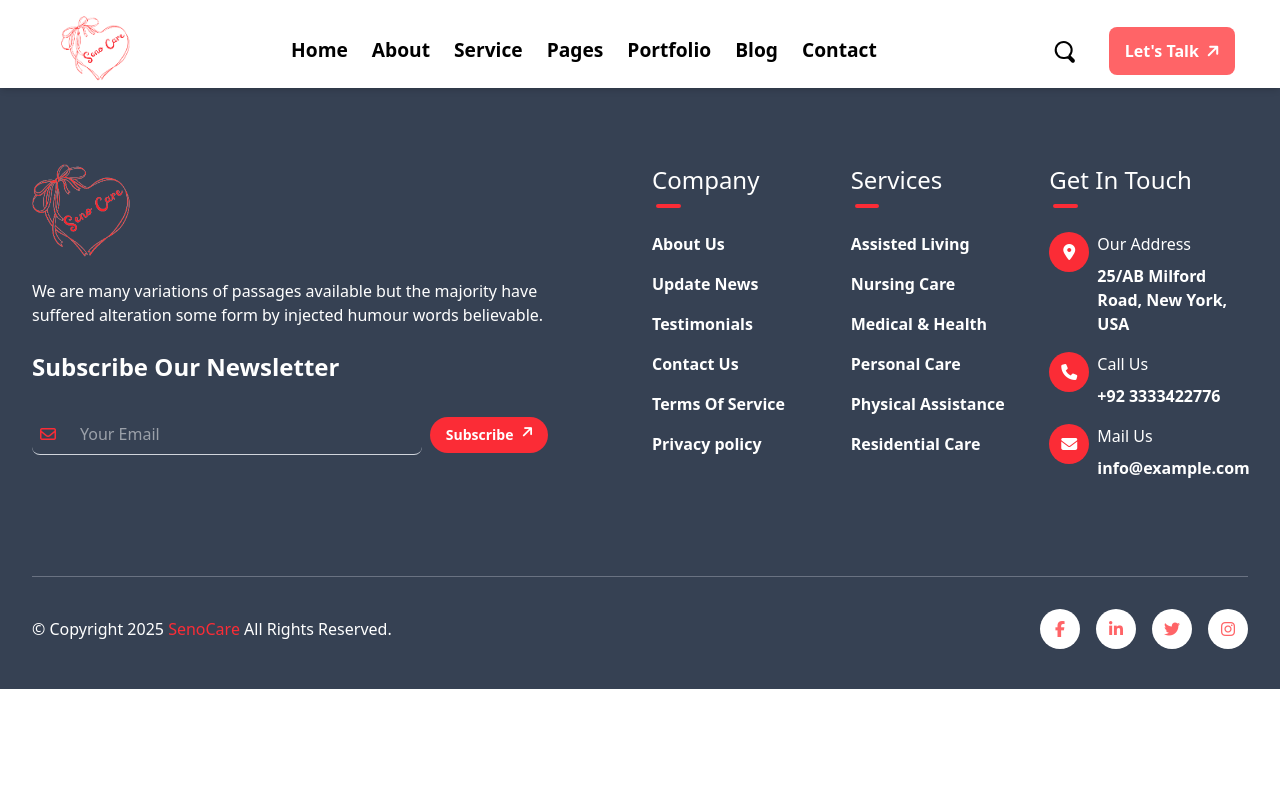
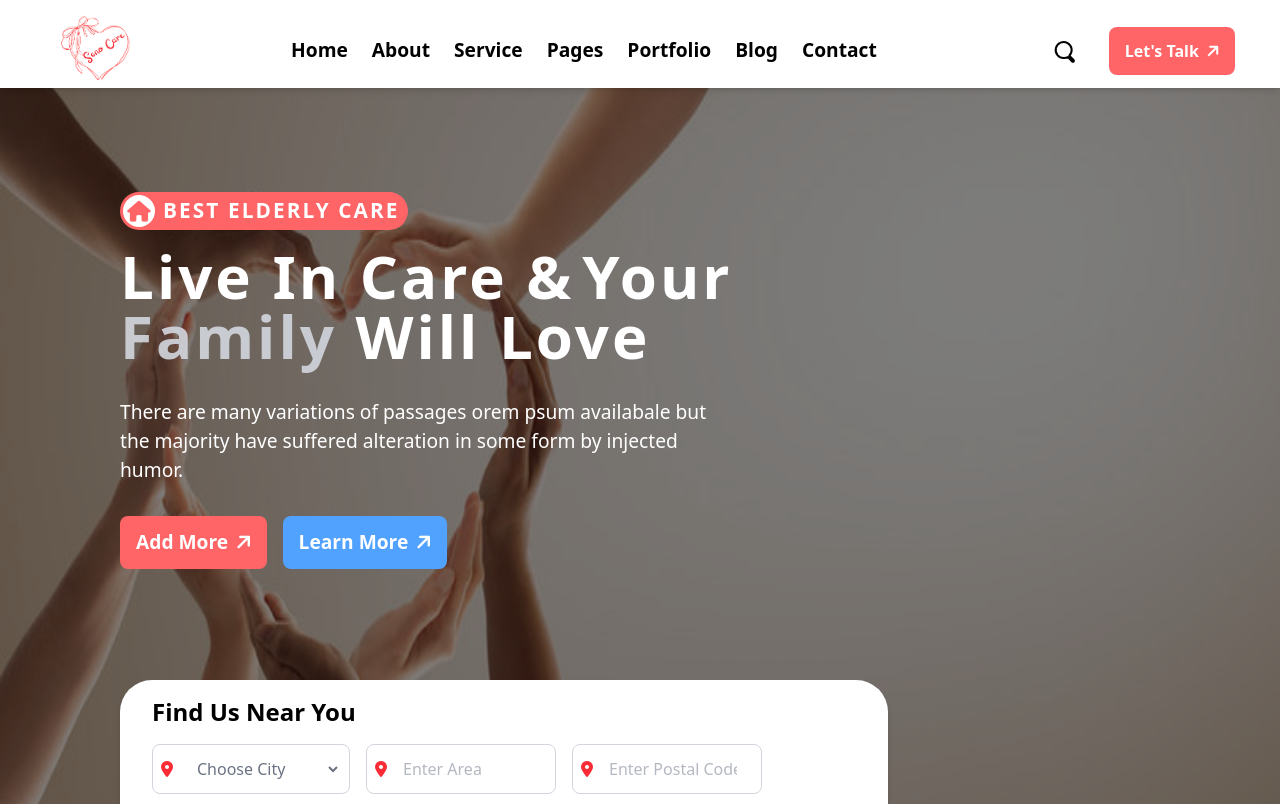
Before and after one commit to Shahzain333/CareTaker-Website, a React (Vite) app: page / in a window 1280 px wide. Shown: the top 804 px of the page. Built offline with nearby package versions, Linux system fonts and the light colour scheme.

Commit message:
complete hero section

```diff
--- a/package.json
+++ b/package.json
@@ -11,8 +11,10 @@
   },
   "dependencies": {
     "@tailwindcss/vite": "^4.0.7",
+    "framer-motion": "^12.4.7",
     "react": "^19.0.0",
     "react-dom": "^19.0.0",
+    "react-icons": "^5.5.0",
     "react-router-dom": "^7.2.0",
     "tailwindcss": "^4.0.7"
   },
--- a/src/App.jsx
+++ b/src/App.jsx
@@ -1,7 +1,22 @@
 import { Footer, Header } from './Components/index'
 import { Outlet } from 'react-router-dom'
 
+import Home from './Pages/Home'
+import About from './Pages/About'
+
 function App() {
+
+  // const router = createBrowserRouter([
+  //   {
+  //     path: '/',
+  //     element: <Home />
+  //   },
+  //   {
+  //     path: '/about',
+  //     element: <About />
+  //   },
+
+  // ])
 
   return (
     <>
@@ -10,7 +25,7 @@ function App() {
         <Header />
 
         <main>
-          <Outlet/>
+          <Home />
         </main>
 
         <Footer />
--- a/src/Components/Input.jsx
+++ b/src/Components/Input.jsx
@@ -16,7 +16,7 @@ function Input({
 
         {label && <label htmlFor={id} className='block text-white font-medium mb-1 text-lg'>{label}</label>}
 
-        <input className={`border-1 border-gray-500 rounded outline-none px-6 py-[0.5rem] sm:text-[1rem] sm:font-medium text-white
+        <input className={`border-1 border-gray-500 rounded outline-none px-4 py-3 sm:text-[1rem] sm:font-medium
         duration-100 ease-in-out focus:border-primary focus:border-2 ${className}`}
         placeholder={placeholder}
         type={type}
--- a/src/Components/footer/Footer.jsx
+++ b/src/Components/footer/Footer.jsx
@@ -62,7 +62,7 @@ function Footer() {
           <div className="flex flex-wrap md:flex-nowrap items-center mt-8 gap-2 md:w-full">
 
           {/* Input with Red Border on Focus */}
-           <div className="flex items-center rounded-lg px-2 flex-1 min-w-[180px] md:w-64 border-b border-gray-300
+           <div className="flex items-center rounded-lg px-2 flex-1 min-w-[180px] md:w-64 border-b text-white border-gray-300
          focus-within:border-red-500">
 
            <i className="fa-regular fa-envelope text-red-500"></i>
@@ -103,9 +103,9 @@ function Footer() {
 
                 <li key={foot.title}>
 
-                  <NavLink to={foot.link} className={({ isActive }) => isActive ? `text-white hover:text-red-400
-                    transform transition-transform duration-300 hover:translate-x-12 `:
-                  `text-red-600`} >
+                  <NavLink to={foot.link} className={({ isActive }) => isActive ? `transform transition-transform
+                    duration-300 translate-x-12 text-white hover:text-red-400`
+                    : `transition-transform duration-300 hover:translate-x-3 text-red-600`}>
                     {foot.title}
                   </NavLink>
 
@@ -209,7 +209,7 @@ function Footer() {
             <div className="flex items-center justify-between gap-4">
 
               {social.map((social) => (
-                <Link key={social.style} className='bg-white text-red-400 h-10 w-10 rounded-full flex items-center justify-center
+                <Link key={social.style} to={social.link || "#"} className='bg-white text-red-400 h-10 w-10 rounded-full flex items-center justify-center
                 hover:bg-red-400 hover:text-white'><i className={social.style}></i></Link>
               ))}
 
--- a/src/Components/header/Header.jsx
+++ b/src/Components/header/Header.jsx
@@ -8,6 +8,16 @@ export default function Header() {
 
   const [isMobileMenuOpen, setIsMobileMenuOpen] = useState(false);
   const [isDesktop, setIsDesktop] = useState(false);
+
+  // const navItem = [
+  //   { title: "Home", link: '/'},
+  //   { title: "About", link: '/about'},
+  //   { title: "Service", link: '/services'},
+  //   { title: "Pages", link: '/pages'},
+  //   { title: "Portfolio", link: '/portfolio'},
+  //   { title: "Blog", link: '/blog'},
+  //   { title: "Contact", link: '/contact'},
+  // ]
 
   const navItem = [
     { title: "Home", link: '/'},
@@ -21,11 +31,12 @@ export default function Header() {
 
   return (
     <>
-      <header className="h-22 shadow-md fixed bg-white text-black w-full">
+      <header className="h-22 shadow-md fixed bg-white text-black w-full top-0 left-0 right-0 z-10">
 
         <Conatiner>
 
-          <div className="flex items-center md:justify-center md:gap-40 justify-between mt-4 transition-all duration-300 ease-in-out">
+          <div className="flex items-center md:justify-center md:gap-40 justify-between mt-4 transition-all
+          duration-300 ease-in-out">
 
             <div className="ml-4">
               <img src={Logo}  width={70} alt="Seno Care Logo"/>
@@ -40,7 +51,7 @@ export default function Header() {
 
                   <li key={nav.title}>
                     <NavLink to={nav.link} className={({isActive}) => isActive ? 'text-black hover:text-red-400 transition-all duration-300 delay-150 ease-in-out' :
-                    'text-red-600 hover:underline hover:underline-offset-4'} >
+                    'text-red-600 hover:underline hover:underline-offset-4 transition-all duration-300 ease-in-out delay-150 '} >
                       {nav.title}
                     </NavLink>
                   </li>
--- /dev/null
+++ b/src/Components/heroSection/Hero.jsx
@@ -0,0 +1,126 @@
+import React from 'react'
+import Container from '../Container'
+import heroImage from "../../assets/img/HeroImage.jpg"
+import { Link } from 'react-router-dom'
+import Button from '../Button'
+import Input from '../Input'
+
+function Hero() {
+  return (
+
+  <section className='md:pb-35 pb-80 md:pt-20 pt-22 relative overflow-hidden'>
+
+    <div className='relative'>
+
+      {/* Overlay  */}
+      <div className='absolute inset-0 bg-black opacity-50'></div>
+
+      {/* Background Image */}
+      <div className=''>
+
+        <img src={heroImage} className="w-full h-auto sm:min-h-[100vh] min-h-[120vh] bg-cover
+        bg-center bg-no-repeat"
+         alt="SenoCare HeroSection Image"/>
+
+      </div>
+
+      {/* Text */}
+      <div className='absolute inset-0 top-25 sm:top-28 sm:left-8 text-white flex flex-col sm:gap-4 sm:px-2
+      sm:ml-[5rem] ml-[2rem]'>
+
+        <div className='flex items-center justify-start gap-2 sm:text-[1.3rem] text-[1.2rem] font-bold bg-red-400
+        rounded-3xl p-[3px] sm:w-72 w-67 '>
+
+          <div className="flex items-center justify-center w-8 h-8 bg-white rounded-full">
+            <i className="fa-solid fa-house text-center text-red-400"></i>
+          </div>
+
+          <p className='tracking-widest'>BEST ELDERLY CARE</p>
+
+        </div>
+
+        <div className='mt-2 sm:m-0 mx-1'>
+
+        <h1 className="sm:text-6xl text-5xl font-bold font-sans tracking-wider">Live In Care &
+          <span className="ml-2" >Your</span> <br />
+          <span className="text-gray-300 animate-pulse">Family</span> Will Love
+        </h1>
+
+        <p className='mt-8 text-[1.2rem] font-light md:w-150 sm:w-100 w-75'>There are many variations of passages orem psum availabale but the majority have suffered alteration in some form by injected humor.</p>
+
+        <div className='flex items-center justify-start gap-4 text-[1.2rem] font-bold mt-8'>
+
+          <Button className='bg-red-400 text-white text-[1em] font-semibold py-3 px-4 transition-all
+          duration-300 hover:bg-gray-700 group rounded-lg '>
+            Add More
+            <i className="fa-solid fa-arrow-up rotate-45 ml-2 transition-transform duration-300 group-hover:rotate-90"></i>
+          </Button>
+
+          <Button className='bg-blue-400 text-white text-[1em] font-semibold py-3 px-4 transition-all
+          duration-300 hover:bg-gray-700 group rounded-lg '>
+            Learn More
+            <i className="fa-solid fa-arrow-up rotate-45 ml-2 transition-transform duration-300 group-hover:rotate-90"></i>
+          </Button>
+
+        </div>
+
+        </div>
+
+      </div>
+
+    </div>
+
+    <div className="absolute top-175 left-5 right-5 md:top-170 md:left-30 md:right-90
+    max-w-[90%] md:max-w-[60%] w-full p-4 rounded-4xl bg-white shadow-md min-h-[150px]">
+
+    <h1 className="text-[1.3rem] sm:text-2xl font-bold mb-4 mx-2 sm:mx-4">Find Us Near You</h1>
+
+    <form className="mx-2 sm:mx-4">
+
+      <div className="flex flex-col sm:flex-row flex-wrap gap-4">
+
+        <div className="flex items-center gap-2 px-2 border border-gray-300 rounded-lg w-full sm:w-auto">
+
+          <i className="fa-solid fa-location-dot text-red-500"></i>
+
+          <select className="text-gray-500 outline-none w-full sm:w-40 p-3">
+            <option>Choose City</option>
+            <option>New York</option>
+            <option>Los Angeles</option>
+            <option>Chicago</option>
+          </select>
+
+        </div>
+
+        <div className="flex items-center border border-gray-300 rounded-lg px-2 w-full sm:w-auto">
+
+          <i className="fa-solid fa-location-dot text-red-500"></i>
+
+          <Input type="text" className="border-none text-gray-500 w-full sm:w-40" placeholder="Enter Area" />
+
+        </div>
+
+        <div className="flex items-center border border-gray-300 rounded-lg px-2 w-full sm:w-auto">
+          <i className="fa-solid fa-location-dot text-red-500"></i>
+          <Input type="text" className="border-none text-gray-500 w-full sm:w-40" placeholder="Enter Postal Code" />
+        </div>
+
+        <Button className="bg-red-400 text-white text-[1.1em] font-semibold py-3 px-5 transition-all duration-300
+          hover:bg-gray-700 rounded-lg w-full sm:w-auto">
+          Find Now
+        </Button>
+
+      </div>
+    </form>
+
+</div>
+
+
+
+  </section>
+
+  )
+
+}
+
+export default Hero
--- a/src/Components/index.js
+++ b/src/Components/index.js
@@ -1,9 +1,11 @@
 import Header from "./header/Header";
 import TopBar from "./topBar/TopBar";
 import Footer from "./footer/Footer"
+import HeroSection from "./heroSection/Hero"
 
 export {
     TopBar,
     Header,
-    Footer
+    Footer,
+    HeroSection
 };
--- /dev/null
+++ b/src/Pages/About.jsx
@@ -0,0 +1,9 @@
+import React from 'react'
+
+function About() {
+  return (
+    <div>About</div>
+  )
+}
+
+export default About
--- /dev/null
+++ b/src/Pages/Home.jsx
@@ -0,0 +1,12 @@
+import React from 'react'
+import { HeroSection } from "../Components/index"
+
+function Home() {
+  return (
+    <main>
+        <HeroSection />
+    </main>
+  )
+}
+
+export default Home
```
Also changed, not shown: src/main.jsx (+32 -7 lines), src/assets/img/HeroImage.jpg (added), 1 other file (tests, documents, lock files or other folders).
